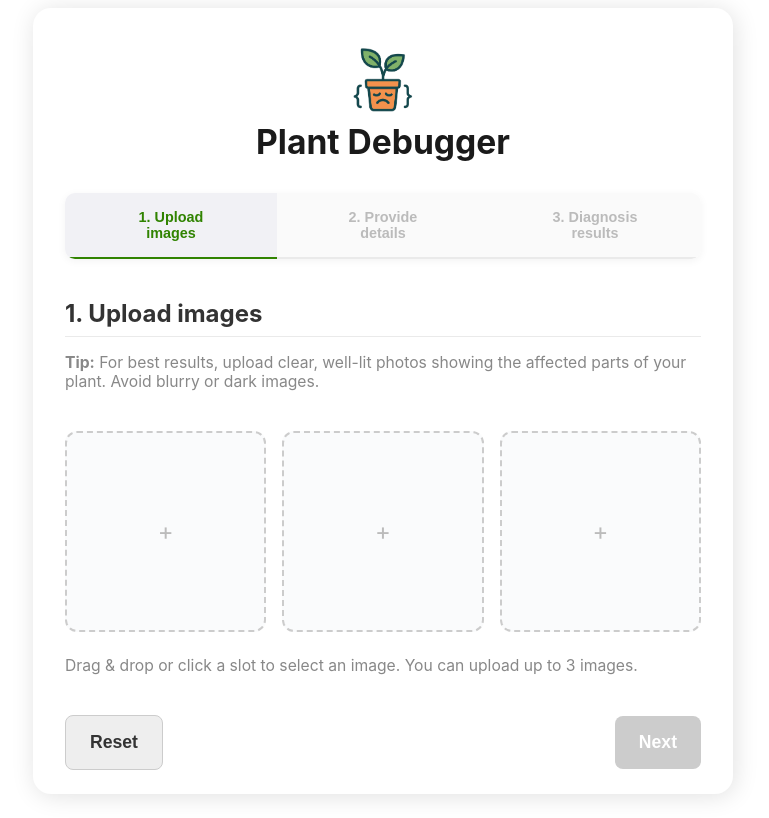
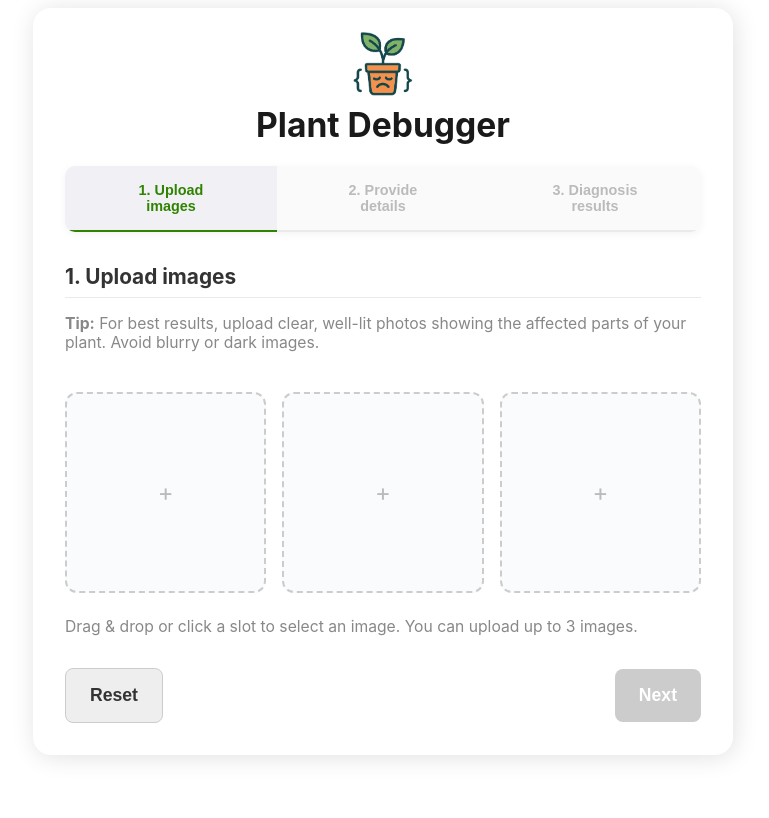
Before and after one commit to mkobak/plant-debug, a Next.js app: page / in a window 1280 px wide. Shown: the whole page, without its empty margins (257-1026 px from the left). Built offline with nearby package versions, Linux system fonts and the light colour scheme.

Commit message:
UI updates

```diff
--- a/styles/Home.module.css
+++ b/styles/Home.module.css
@@ -3,7 +3,7 @@
   display: flex;
   width: 100%;
   max-width: 700px;
-  margin: 0 0 0.5rem 0;
+  margin: 0 0 0 0;
   border-radius: 10px;
   overflow: hidden;
   box-shadow: 0 2px 8px rgba(0,0,0,0.05);
@@ -47,7 +47,7 @@
 
 .main {
   box-sizing: border-box;
-  padding: 2rem 2rem 0.5rem 2rem;
+  padding: 1.5rem 2rem 1rem 2rem;
   flex: 1 1 auto;
   display: flex;
   flex-direction: column;
@@ -75,8 +75,8 @@
 
 .header {
   text-align: center;
-  margin-bottom: 1.5rem;
-  margin-top: 0.5rem;
+  margin-bottom: 1rem;
+  margin-top: 0rem;
   width: 100%;
   max-width: 700px;
   padding: 0rem 0rem 0.5rem 0rem;
@@ -86,7 +86,7 @@
 
 .title {
   margin: 0;
-  line-height: 1.1;
+  line-height: 1;
   font-size: 2.1rem;
   font-weight: 700;
   color: #1a1a1a;
@@ -94,7 +94,7 @@
 
 .description {
   line-height: 1.3;
-  font-size: 1.05rem;
+  font-size: 1rem;
   color: #555;
   margin-top: 1rem;
   margin-bottom: 0.5rem;
@@ -105,7 +105,7 @@
   max-width: 100%;
   display: flex;
   flex-direction: column;
-  gap: 2rem;
+  gap: 1.5rem;
   background: transparent;
   padding: 0;
   border-radius: 0;
@@ -121,7 +121,7 @@
 }
 
 .sectionTitle {
-  font-size: 1.5rem;
+  font-size: 1.3rem;
   color: #333;
   margin: 0;
   padding-bottom: 0.5rem;
```
